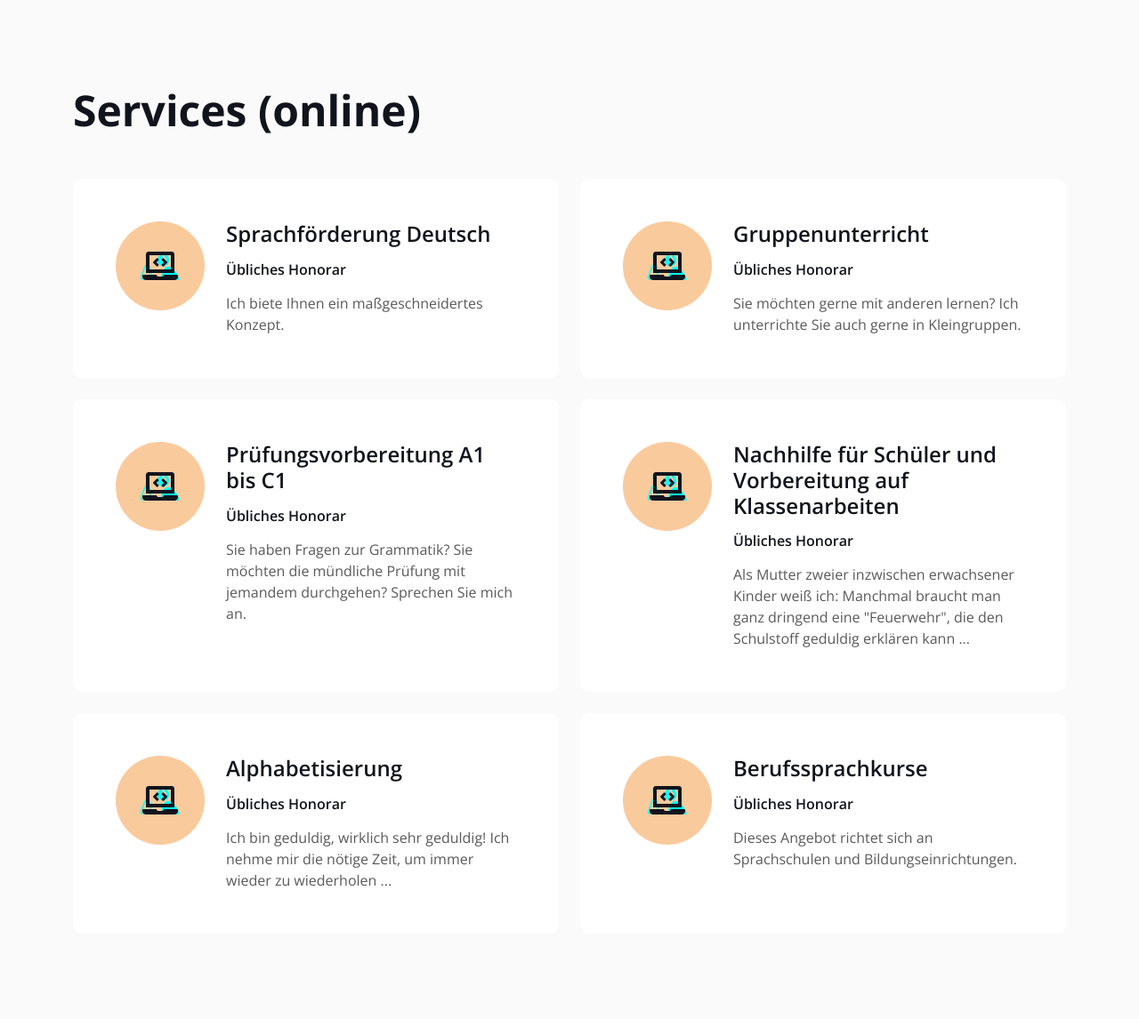
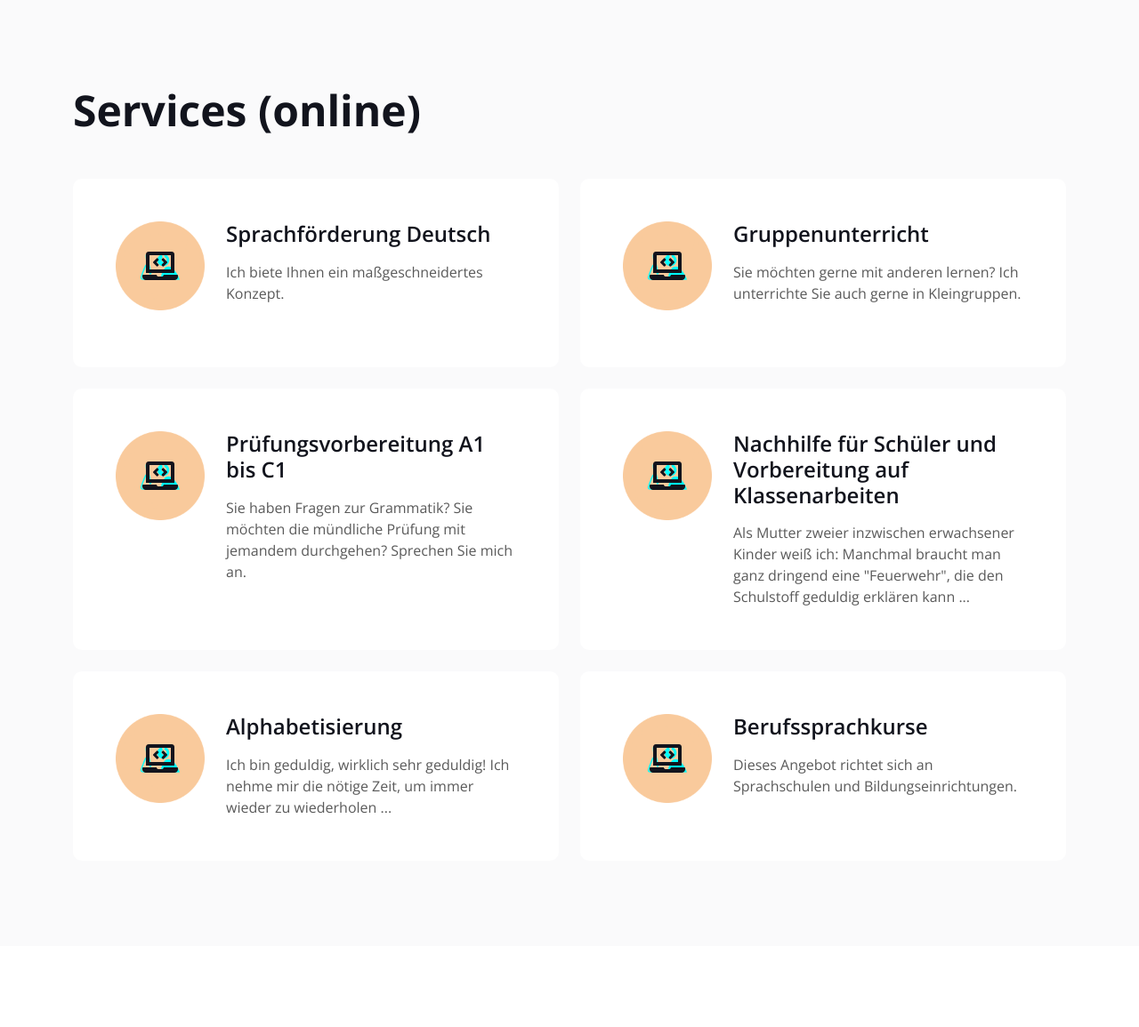
Before and after one commit to latif244/meryem, a Django app: page / in a window 1280 px wide. Shown: the part 1798-2953 px from the top of the page at 89% size. Run offline with Django 4.2, Linux system fonts and the light colour scheme; some libraries are stand-ins or nearby versions.

Commit message:
Sun Jun 11 21:00:25 CEST 2023

```diff
--- a/templates/index.html
+++ b/templates/index.html
@@ -204,7 +204,7 @@
                         <div class="ms-sm-4">
                             <h4 class="mb-3">Sprachförderung Deutsch</h4>
                             {% comment %} <h6 class="mb-3">Ab <span class="text-primary">35 €</span></h6> {% endcomment %}
-                            <h6 class="mb-3">Übliches Honorar<span class="text-primary"></span></h6>
+                            {% comment %} <h6 class="mb-3">Übliches Honorar<span class="text-primary"></span></h6> {% endcomment %}
                             <span>Ich biete Ihnen ein maßgeschneidertes Konzept.</span>
                         </div>
                     </div>
@@ -217,7 +217,7 @@
                         <div class="ms-sm-4">
                             <h4 class="mb-3">Gruppenunterricht</h4>
                             {% comment %} <h6 class="mb-3">Ab <span class="text-primary">35 €</span></h6> {% endcomment %}
-                            <h6 class="mb-3">Übliches Honorar<span class="text-primary"></span></h6>
+                            {% comment %} <h6 class="mb-3">Übliches Honorar<span class="text-primary"></span></h6> {% endcomment %}
                             <span>Sie möchten gerne mit anderen lernen? Ich unterrichte Sie auch gerne in Kleingruppen.</span>
                         </div>
                     </div>
@@ -230,7 +230,7 @@
                         <div class="ms-sm-4">
                             <h4 class="mb-3">Prüfungsvorbereitung A1 bis C1</h4>
                             {% comment %} <h6 class="mb-3">Ab <span class="text-primary">35 €</span></h6> {% endcomment %}
-                            <h6 class="mb-3">Übliches Honorar<span class="text-primary"></span></h6>
+                            {% comment %} <h6 class="mb-3">Übliches Honorar<span class="text-primary"></span></h6> {% endcomment %}
                             <span>Sie haben Fragen zur Grammatik? Sie möchten die mündliche Prüfung mit jemandem durchgehen? Sprechen Sie mich an.</span>
                         </div>
                     </div>
@@ -243,7 +243,7 @@
                         <div class="ms-sm-4">
                             <h4 class="mb-3">Nachhilfe für Schüler und Vorbereitung auf Klassenarbeiten</h4>
                             {% comment %} <h6 class="mb-3">Ab <span class="text-primary">35 €</span></h6> {% endcomment %}
-                            <h6 class="mb-3">Übliches Honorar<span class="text-primary"></span></h6>
+                            {% comment %} <h6 class="mb-3">Übliches Honorar<span class="text-primary"></span></h6> {% endcomment %}
                             <span>Als Mutter zweier inzwischen erwachsener Kinder weiß ich: Manchmal braucht man ganz dringend eine "Feuerwehr", die den Schulstoff geduldig erklären kann ...</span>
                         </div>
                     </div>
@@ -255,7 +255,7 @@
                         </div>
                         <div class="ms-sm-4">
                             <h4 class="mb-3">Alphabetisierung</h4>
-                            <h6 class="mb-3">Übliches Honorar<span class="text-primary"></span></h6>
+                            {% comment %} <h6 class="mb-3">Übliches Honorar<span class="text-primary"></span></h6> {% endcomment %}
                             {% comment %} <h6 class="mb-3">Ab <span class="text-primary">35 €</span></h6> {% endcomment %}
                             <span>Ich bin geduldig, wirklich sehr geduldig! Ich nehme mir die nötige Zeit, um immer wieder zu wiederholen ... </span>
                         </div>
@@ -268,7 +268,7 @@
                         </div>
                         <div class="ms-sm-4">
                             <h4 class="mb-3">Berufssprachkurse</h4>
-                            <h6 class="mb-3">Übliches Honorar<span class="text-primary"></span></h6>
+                            {% comment %} <h6 class="mb-3">Übliches Honorar<span class="text-primary"></span></h6> {% endcomment %}
                             <span>Dieses Angebot richtet sich an Sprachschulen und Bildungseinrichtungen.</span>
                         </div>
                     </div>
```
